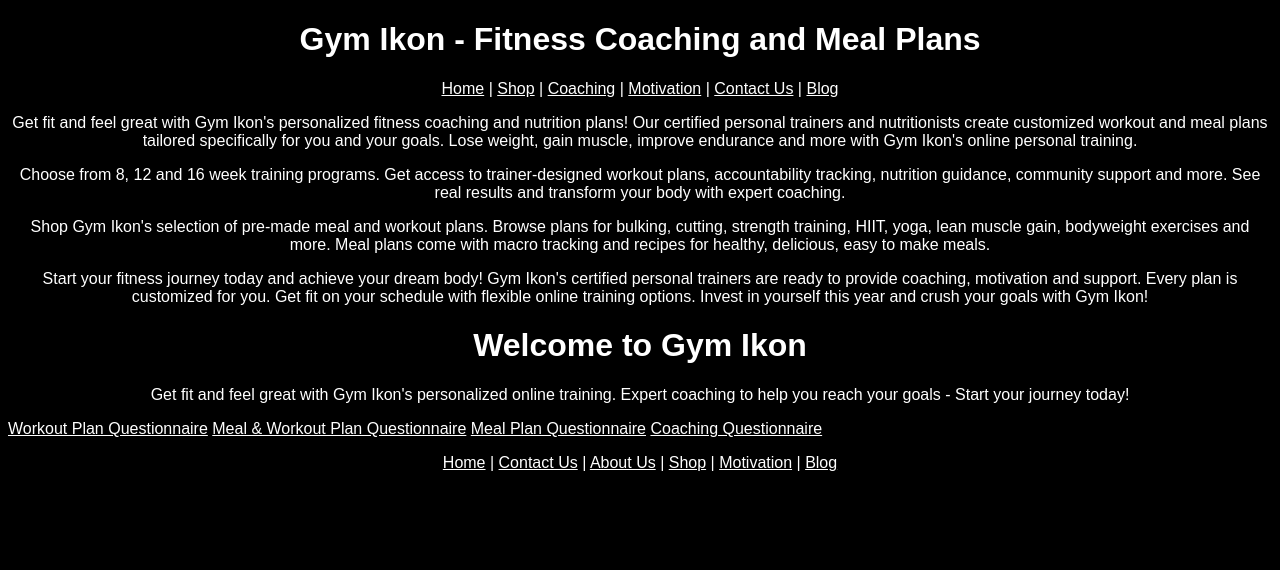
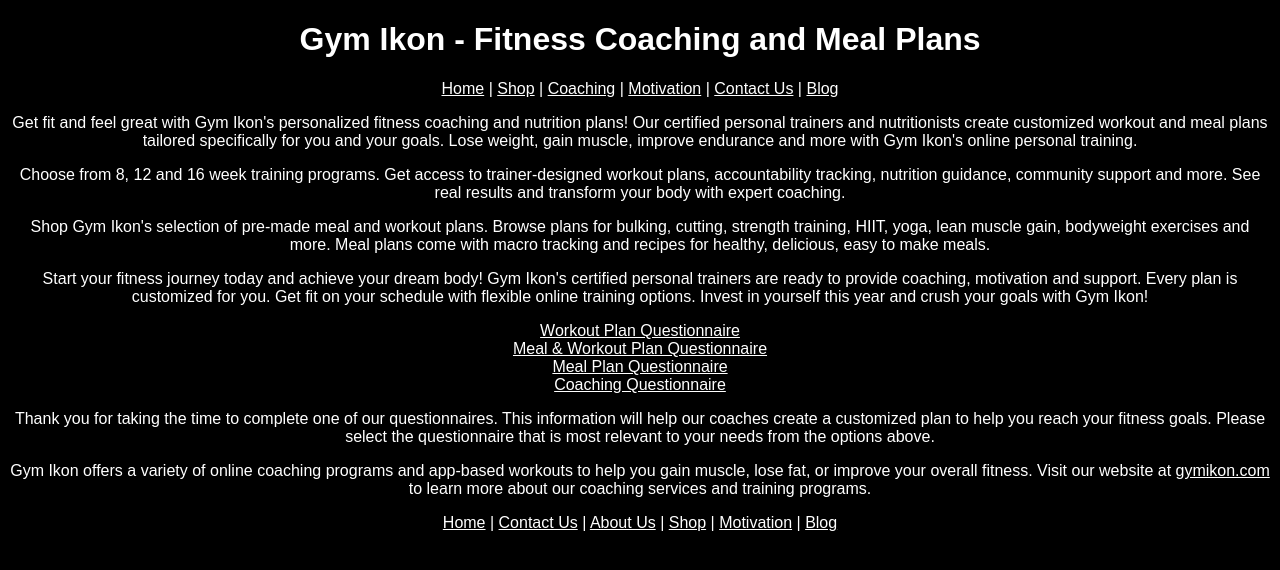
Before and after one commit to GymIkon/welcome, a plain HTML site: page index.html in a window 1280 px wide. Drawn offline with Linux system fonts and the light colour scheme.

Commit message:
Update index.html
MORE ADJUSTMENTS

```diff
--- a/index.html
+++ b/index.html
@@ -56,14 +56,17 @@
   </p>
 
   <div class="container">
+    <p>
+<a href="https://welcome.gymikon.com/workout-plan-questionnaire.html">Workout Plan Questionnaire</a><br>
+<a href="https://welcome.gymikon.com/meal-and-workout-plan-questionnaire.html">Meal & Workout Plan Questionnaire</a><br>
+<a href="https://welcome.gymikon.com/meal-plan-questionnaire.html">Meal Plan Questionnaire</a><br>
+<a href="https://welcome.gymikon.com/coaching-onboarding.html">Coaching Questionnaire</a><br>
+    </p>
+  </div>
 
-    <h1>Welcome to Gym Ikon</h1>
-    <p>Get fit and feel great with Gym Ikon's personalized online training. Expert coaching to help you reach your goals - Start your journey today!</p>
-    <a class="link" href="https://welcome.gymikon.com/workout-plan-questionnaire.html">Workout Plan Questionnaire</a>
-    <a class="link" href="https://welcome.gymikon.com/meal-and-workout-plan-questionnaire.html">Meal & Workout Plan Questionnaire</a>
-    <a class="link" href="https://welcome.gymikon.com/meal-plan-questionnaire.html">Meal Plan Questionnaire</a>
-    <a class="link" href="https://welcome.gymikon.com/coaching-onboarding.html">Coaching Questionnaire</a>
-  </div>
+  <p style="color: white;">Thank you for taking the time to complete one of our questionnaires. This information will help our coaches create a customized plan to help you reach your fitness goals. Please select the questionnaire that is most relevant to your needs from the options above.</p>
+
+  <p style="color: white;">Gym Ikon offers a variety of online coaching programs and app-based workouts to help you gain muscle, lose fat, or improve your overall fitness. Visit our website at <a href="https://gymikon.com">gymikon.com</a> to learn more about our coaching services and training programs.</p>
 
   <footer>
     <p>
```
